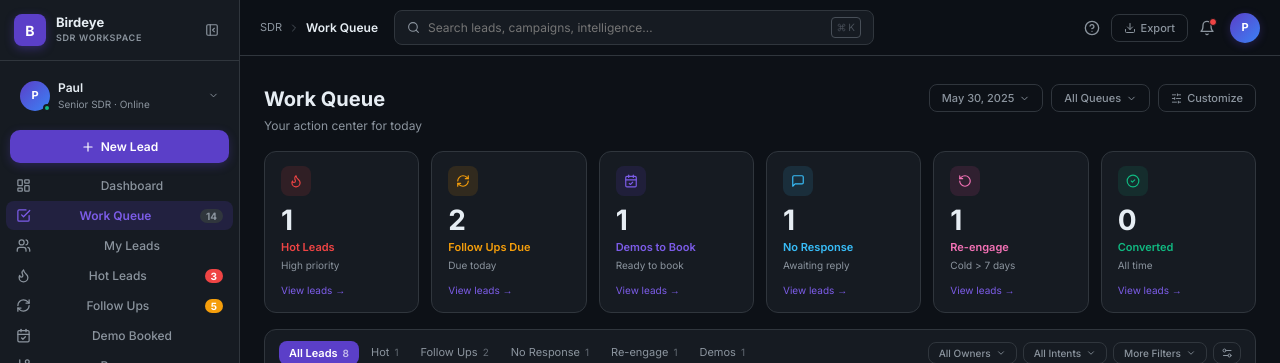
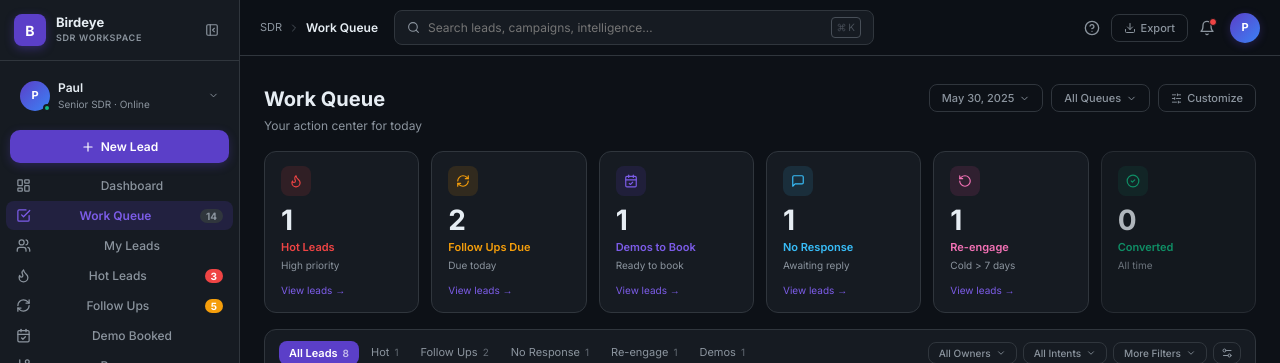
Before and after one commit to Mrpranjul575/Lead-management-Birdeye, a React (Vite) app: page / in a window 1280 px wide. Shown: the top 363 px of the page. Built offline with nearby package versions, Linux system fonts and the light colour scheme.

Commit message:
Add clickable WorkQueue stat cards with active filter states

```diff
--- a/src/views/WorkQueue.jsx
+++ b/src/views/WorkQueue.jsx
@@ -31,15 +31,21 @@ const INTENT = {
 
 
 /* ─── Stat card ─── */
-function StatCard({ label, value, sub, icon:Icon, ic, ib }) {
+function StatCard({ label, value, sub, icon:Icon, ic, ib, onFilter, active, informational }) {
   return (
-    <div style={{
-      background:'var(--s1)', border:'1px solid var(--b1)', borderRadius:12,
-      padding:'14px 16px', cursor:'pointer', transition:'border-color 0.15s',
-      display:'flex', flexDirection:'column', gap:0,
-    }}
-      onMouseEnter={e => e.currentTarget.style.borderColor='rgba(91,63,200,0.5)'}
-      onMouseLeave={e => e.currentTarget.style.borderColor='var(--b1)'}>
+    <div
+      onClick={informational ? undefined : onFilter}
+      style={{
+        background:'var(--s1)',
+        border: active ? `1px solid ${ic}` : '1px solid var(--b1)',
+        borderRadius:12, padding:'14px 16px',
+        cursor: informational ? 'default' : 'pointer',
+        transition:'border-color 0.15s',
+        display:'flex', flexDirection:'column', gap:0,
+        opacity: informational ? 0.75 : 1,
+      }}
+      onMouseEnter={e => { if (!informational && !active) e.currentTarget.style.borderColor=ic; }}
+      onMouseLeave={e => { if (!informational && !active) e.currentTarget.style.borderColor='var(--b1)'; }}>
       <div style={{ width:30, height:30, borderRadius:8, background:ib,
         display:'flex', alignItems:'center', justifyContent:'center', marginBottom:10 }}>
         <Icon size={14} color={ic}/>
@@ -47,7 +53,11 @@ function StatCard({ label, value, sub, icon:Icon, ic, ib }) {
       <div style={{ fontSize:28, fontWeight:700, color:'var(--t1)', lineHeight:1 }}>{value}</div>
       <div style={{ fontSize:11, fontWeight:600, color:ic, marginTop:5 }}>{label}</div>
       <div style={{ fontSize:10, color:'var(--t2)', marginTop:2 }}>{sub}</div>
-      <div style={{ fontSize:10, color:'var(--p-glow)', marginTop:10 }}>View leads →</div>
+      {!informational && (
+        <div style={{ fontSize:10, color: active ? ic : 'var(--p-glow)', marginTop:10 }}>
+          {active ? '● Filtered' : 'View leads →'}
+        </div>
+      )}
     </div>
   );
 }
@@ -66,12 +76,12 @@ export default function WorkQueue() {
 
   /* ── Stat card definitions (derived) ── */
   const STATS = useMemo(() => [
-    { label:'Hot Leads',       value:hotCount,        sub:'High priority',  icon:Flame,         ic:'#EF4444', ib:'rgba(239,68,68,0.12)'    },
-    { label:'Follow Ups Due',  value:followUpCount,   sub:'Due today',      icon:RefreshCw,     ic:'#F59E0B', ib:'rgba(245,158,11,0.12)'   },
-    { label:'Demos to Book',   value:demoCount,       sub:'Ready to book',  icon:CalendarCheck, ic:'#7C5CE8', ib:'rgba(91,63,200,0.15)'    },
-    { label:'No Response',     value:noResponseCount, sub:'Awaiting reply', icon:MessageSquare, ic:'#38BDF8', ib:'rgba(56,189,248,0.12)'   },
-    { label:'Re-engage',       value:reEngageCount,   sub:'Cold > 7 days',  icon:RotateCcw,     ic:'#F472B6', ib:'rgba(236,72,153,0.12)'   },
-    { label:'Converted',       value:convertedCount,  sub:'All time',       icon:CheckCircle2,  ic:'#10B981', ib:'rgba(16,185,129,0.12)'   },
+    { label:'Hot Leads',       value:hotCount,        sub:'High priority',  icon:Flame,         ic:'#EF4444', ib:'rgba(239,68,68,0.12)',   filterId:'hot'         },
+    { label:'Follow Ups Due',  value:followUpCount,   sub:'Due today',      icon:RefreshCw,     ic:'#F59E0B', ib:'rgba(245,158,11,0.12)',  filterId:'followup'    },
+    { label:'Demos to Book',   value:demoCount,       sub:'Ready to book',  icon:CalendarCheck, ic:'#7C5CE8', ib:'rgba(91,63,200,0.15)',   filterId:'demos'       },
+    { label:'No Response',     value:noResponseCount, sub:'Awaiting reply', icon:MessageSquare, ic:'#38BDF8', ib:'rgba(56,189,248,0.12)',  filterId:'noresponse'  },
+    { label:'Re-engage',       value:reEngageCount,   sub:'Cold > 7 days',  icon:RotateCcw,     ic:'#F472B6', ib:'rgba(236,72,153,0.12)',  filterId:'reengage'    },
+    { label:'Converted',       value:convertedCount,  sub:'All time',       icon:CheckCircle2,  ic:'#10B981', ib:'rgba(16,185,129,0.12)',  filterId:null          },
   ], [hotCount, followUpCount, demoCount, noResponseCount, reEngageCount, convertedCount]);
 
   /* ── Filter tab definitions (derived) ── */
@@ -125,7 +135,15 @@ export default function WorkQueue() {
 
       {/* ── Stat cards ── */}
       <div style={{ display:'grid', gridTemplateColumns:'repeat(6,1fr)', gap:12 }}>
-        {STATS.map(s => <StatCard key={s.label} {...s}/>)}
+        {STATS.map(s => (
+          <StatCard
+            key={s.label}
+            {...s}
+            active={s.filterId !== null && activeFilter === s.filterId}
+            informational={s.filterId === null}
+            onFilter={s.filterId ? () => setActiveFilter(s.filterId) : undefined}
+          />
+        ))}
       </div>
 
       {/* ── Lead table ── */}
```
